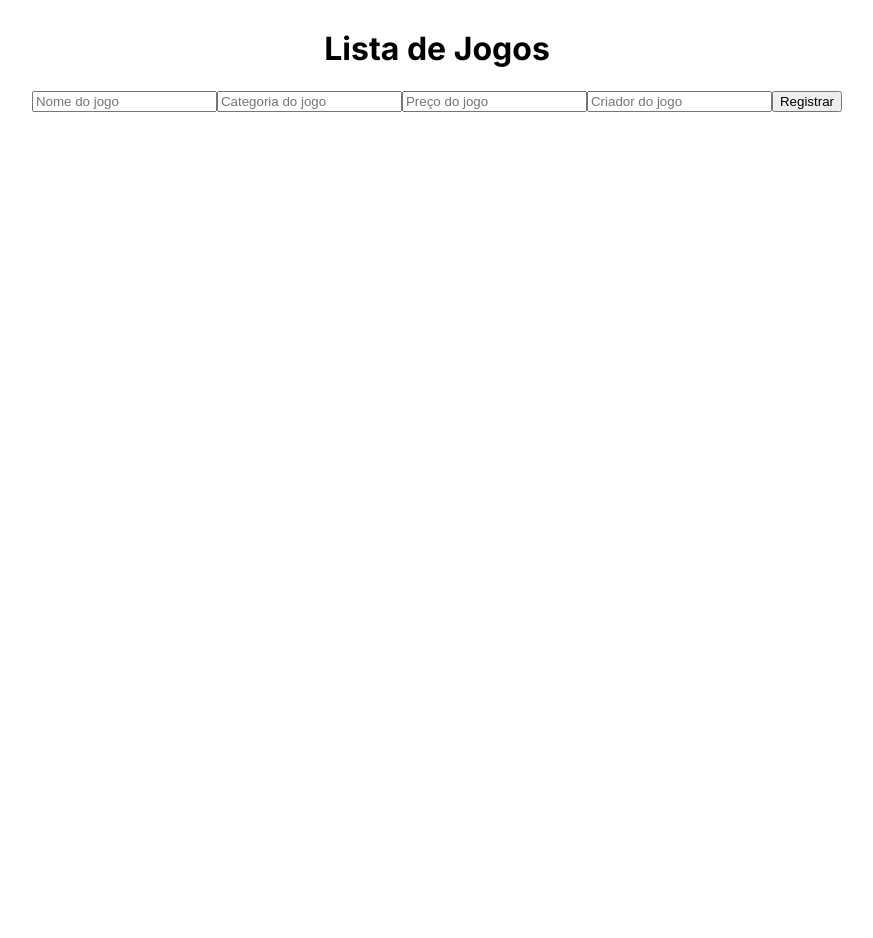
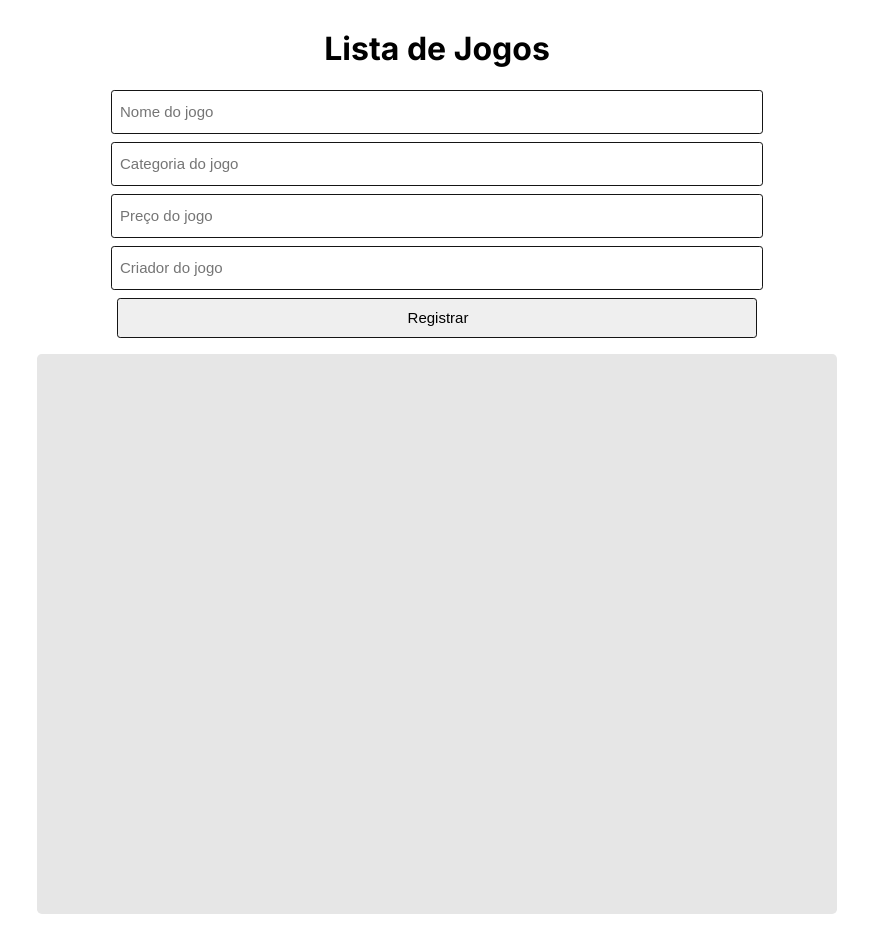
Before and after one commit to pablo-boop/aula-invertida, a Next.js app: page /game-list in a window 1280 px wide. Shown: the whole page, without its empty margins (203-1076 px from the left). Before the commit the page ends 800 px from the top, so only its background shows below. Built offline with nearby package versions, Linux system fonts and the light colour scheme.

Commit message:
feat: estilização da pagina de games

```diff
--- a/app/game-list/gameList.module.css
+++ b/app/game-list/gameList.module.css
@@ -4,3 +4,34 @@
     align-items: center;
     justify-content: center;
 }
+
+.input {
+    display: flex;
+    flex-direction: column;
+    align-items: center;
+    justify-content: center;
+    gap: 0.5rem;
+}
+
+.inputElements{
+    width: 50vw;
+    height: 5vh;
+    font-size: 15px;
+    padding-left: 0.5rem;
+    border: 1px solid #151515;
+    border-radius: 0.2rem;
+}
+
+.list {
+    background-color: #e6e6e6;
+    border-radius: 0.3rem;
+    padding: 5rem;
+    display: flex;
+    flex-direction: column;
+    align-items: center;
+    justify-content: center;
+    height: 50vh;
+    width: 50vw;
+    overflow-y: auto;
+    margin: 1rem;
+}
--- a/app/game-list/page.jsx
+++ b/app/game-list/page.jsx
@@ -20,15 +20,27 @@ const GamePage = () => {
             <div className={style.hero}>
                 <h1>Lista de Jogos</h1>
                 <div className={style.input}>
-                    <input type="text" placeholder="Nome do jogo" value={gameName} onChange={e => { setGameName(e.target.value) }} />
-                    <input type="text" placeholder="Categoria do jogo" value={gameCategory} onChange={e => { setGameCategory(e.target.value) }} />
-                    <input type="text" placeholder="Preço do jogo" value={gamePrice} onChange={e => { setGamePrice(e.target.value) }} />
-                    <input type="text" placeholder="Criador do jogo" value={gameCreator} onChange={e => { setGameCreator(e.target.value) }} />
-                    <button onClick={addGame}>Registrar</button>
+                    <input  className={style.inputElements} type="text" placeholder="Nome do jogo" value={gameName} onChange={e => { setGameName(e.target.value) }} />
+                    <input  className={style.inputElements} type="text" placeholder="Categoria do jogo" value={gameCategory} onChange={e => { setGameCategory(e.target.value) }} />
+                    <input  className={style.inputElements} type="text" placeholder="Preço do jogo" value={gamePrice} onChange={e => { setGamePrice(e.target.value) }} />
+                    <input  className={style.inputElements} type="text" placeholder="Criador do jogo" value={gameCreator} onChange={e => { setGameCreator(e.target.value) }} />
+                    <button className={style.inputElements}  onClick={addGame}>Registrar</button>
+                </div>
+                <div className={style.list}>
+                    {
+                        gameArray.gameList.map((game, index) => (
+                            <div key={index}>
+                            <h3><strong>Nome: </strong>{game.nome}</h3>
+                                <p><strong>Categoria: </strong>{game.categoria}</p>
+                                <p><strong>Preço: </strong>{game.preco}</p>
+                                <p><strong>Criador: </strong>{game.criador}</p>
+                            </div>
+                        ))
+                    }
                 </div>
             </div>
         </>
     )
 }
 
-export default GamePage
+export default GamePage;
```
